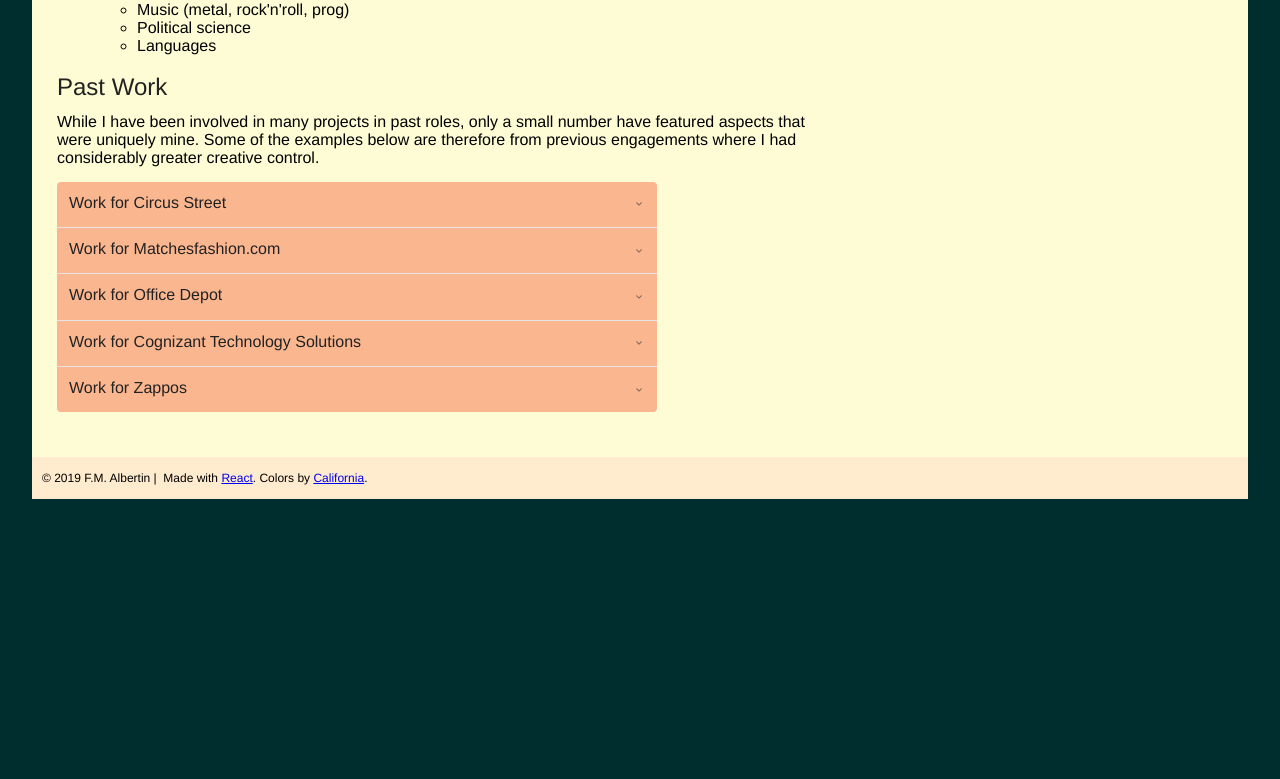
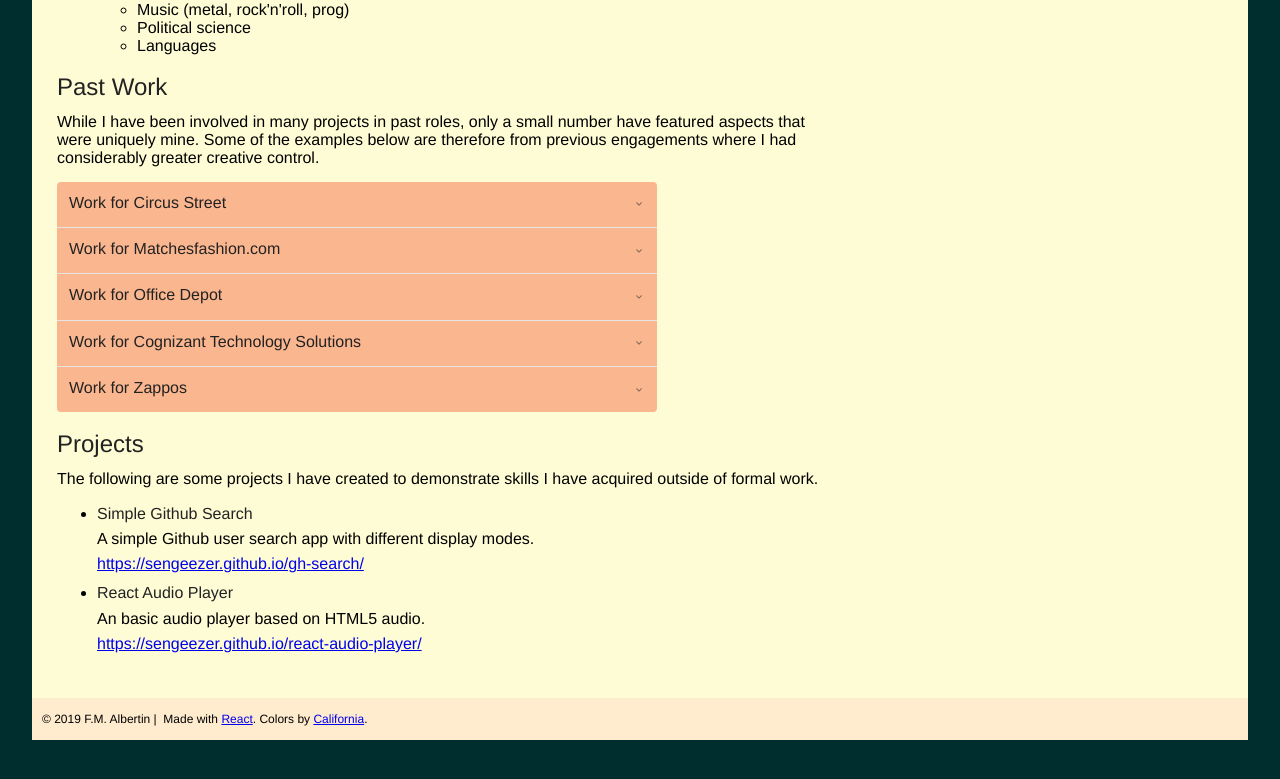
Before and after one commit to sengeezer/helvetic-dev, a React (Create React App) app: page / in a window 1280 px wide. Shown: the part 369-1148 px from the top of the page. Before the commit the page ends 918 px from the top, so only its background shows below. Built offline with nearby package versions, Linux system fonts and the light colour scheme.

Commit message:
Completed initial version of projects section

```diff
--- a/src/components/PastWork.js
+++ b/src/components/PastWork.js
@@ -1,15 +1,37 @@
 import React from 'react';
 
 import work from '../content/pastWork';
+import projectsData from '../content/projects';
 
 import Accordion from './Accordion';
 
-const PastWork = () => (
+const PastWork = () => {
+  const { projects } = projectsData;
+  return (
     <div className="pastWork">
+      <div className="employment">
         <h2>{work.title}</h2>
         <p>{work.intro}</p>
         <Accordion data={work.positions} />
       </div>
+      <div className="projects">
+        <h2>{projectsData.title}</h2>
+        <p>{projectsData.intro}</p>
+        <ul className="projects__list">
+        {projects.map((project, pKey) => {
+          const key1 = pKey + Math.random() * 10;
+          return (
+            <li key={key1}>
+              <h4>{project.title}</h4>
+              <p>{project.description}</p>
+              <a href={project.url}>{project.url}</a>
+            </li>
           );
+        })}
+        </ul>
+      </div>
+    </div>
+  )
+};
 
 export default PastWork;
--- /dev/null
+++ b/src/content/projects.js
@@ -0,0 +1,18 @@
+const projects = {
+  title: 'Projects',
+  intro: 'The following are some projects I have created to demonstrate skills I have acquired outside of formal work.',
+  projects: [
+    {
+      title: 'Simple Github Search',
+      description: 'A simple Github user search app with different display modes.',
+      url: 'https://sengeezer.github.io/gh-search/'
+    },
+    {
+      title: 'React Audio Player',
+      description: 'An basic audio player based on HTML5 audio.',
+      url: 'https://sengeezer.github.io/react-audio-player/'
+    }
+  ]
+};
+
+export default projects;
--- a/src/styles/components/_App.scss
+++ b/src/styles/components/_App.scss
@@ -73,6 +73,16 @@
 
       .pastWork {
         margin-bottom: 25px;
+
+        .projects__list {
+          h4 {
+            margin-bottom: 0;
+          }
+          p {
+            margin-top: 0.5rem;
+            margin-bottom: 0.7rem;
+          }
+        }
       }
     }
 
```
Lines whose indentation alone changed are shown as unchanged.
